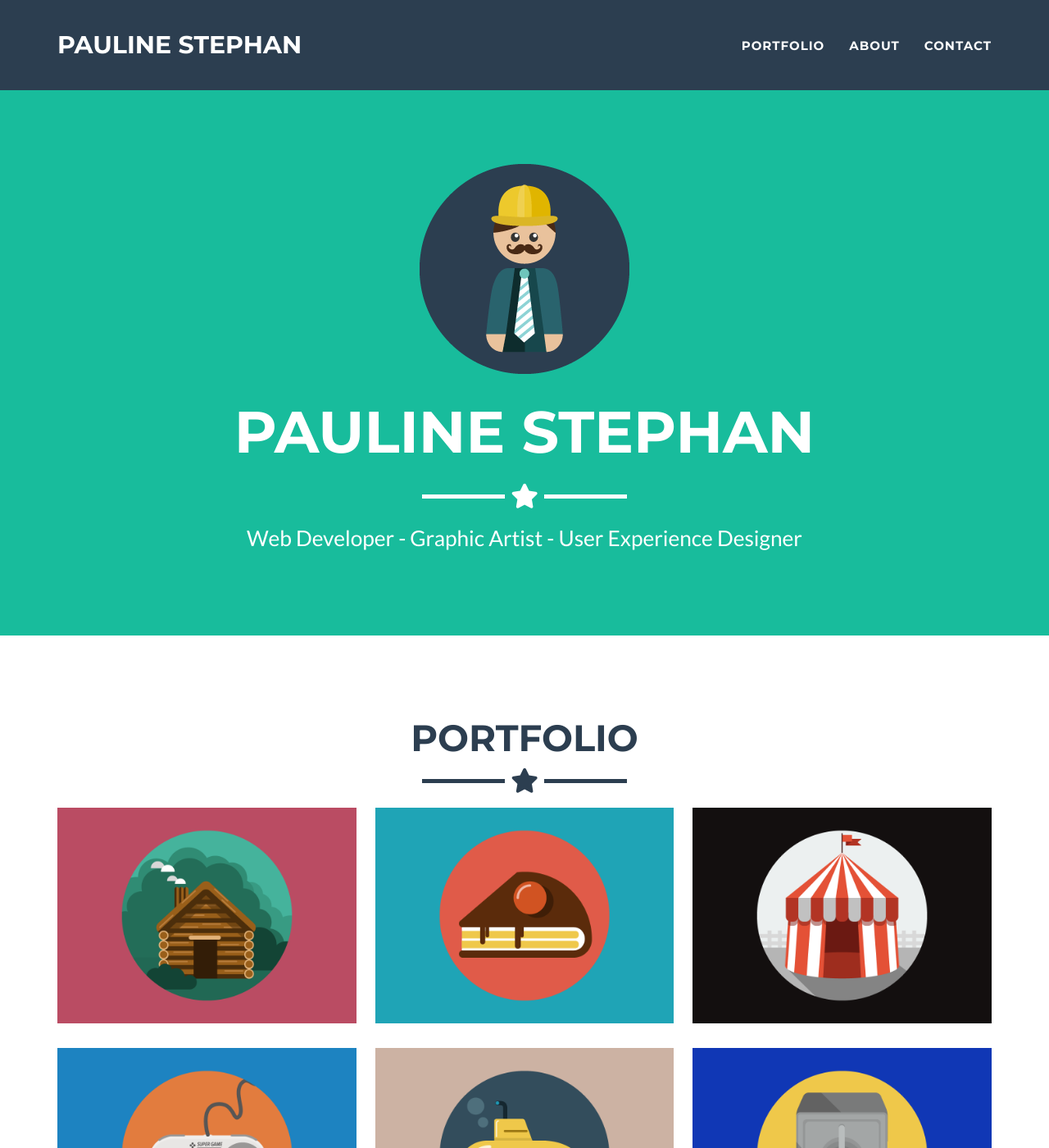
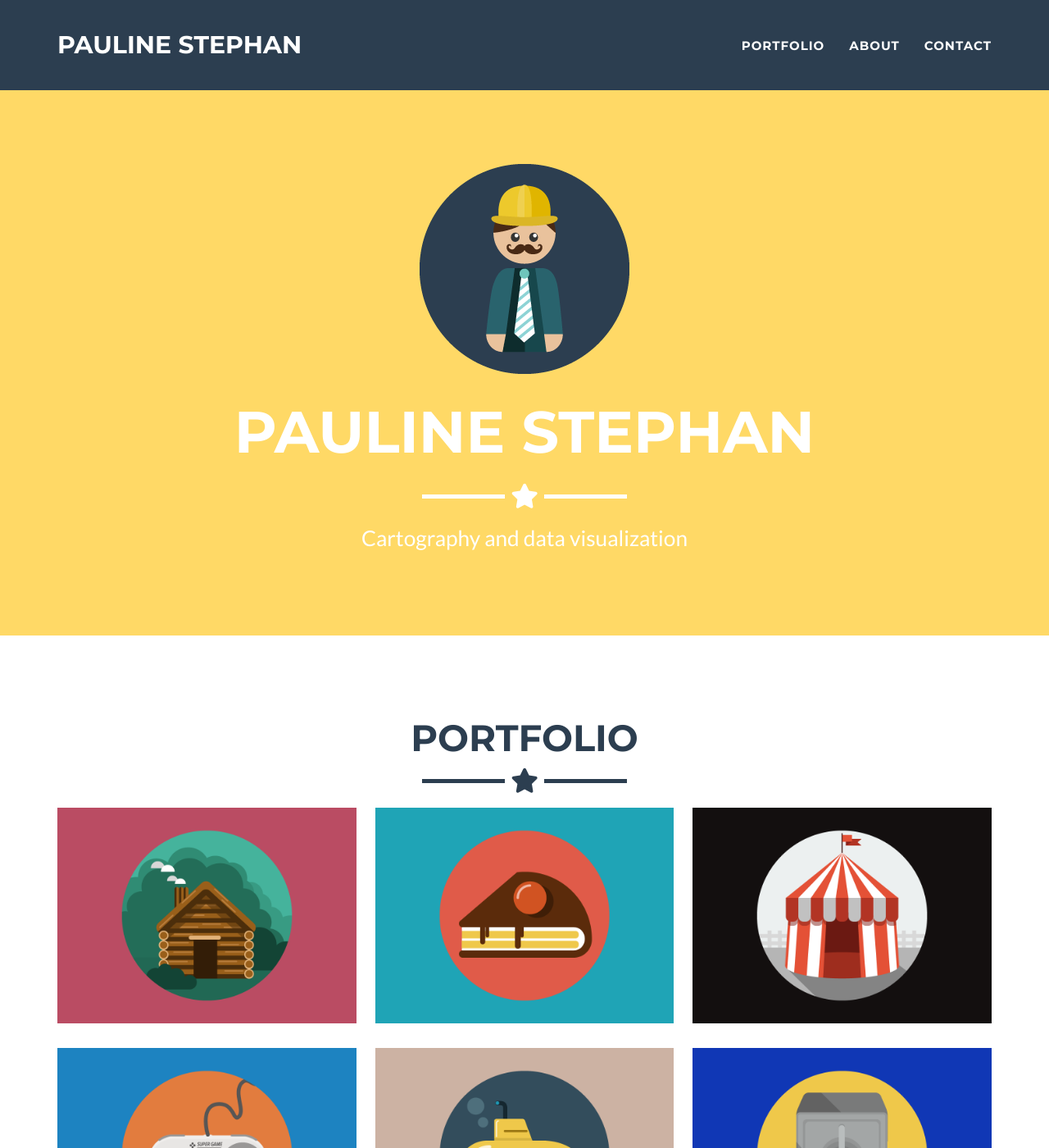
Before and after one commit to stephanpau/stephanpau.github.io, a Jekyll site: the page built from _posts/2014-07-18-project-1.markdown, in a window 1280 px wide and 1400 px high. Shown: the whole window at 82% size. Built offline with Jekyll 4.4.1, drawn with Linux system fonts in a browser that asks for light colours.

Commit message:
test color

```diff
--- a/_config.yml
+++ b/_config.yml
@@ -4,7 +4,7 @@ email: pauline.stephan14@gmail.com
 url: https://github.com/stephanpau/stephanpau.github.io
 description: "prout"
 keywords: "your keywords, separated by commas"
-skills: "Web Developer - Graphic Artist - User Experience Designer"
+skills: "Cartography and data visualization"
 meta_author: LastName FirstName
 
 # Google webmaster tools
@@ -25,8 +25,8 @@ disqus_shortname: myshortname
 
 # Color settings (hex-codes without the leading hash-tag)
 color:
-  primary: 18bc9c #80B3FF
-  primary-rgb: "24,288,156" #"128,179,255"
+  primary: ffd966 #80B3FF
+  primary-rgb: "255,217,102" #"128,179,255"
   secondary: 2c3e50 #FD6E8A
   secondary-dark: 233140 #A2122F
 
```
